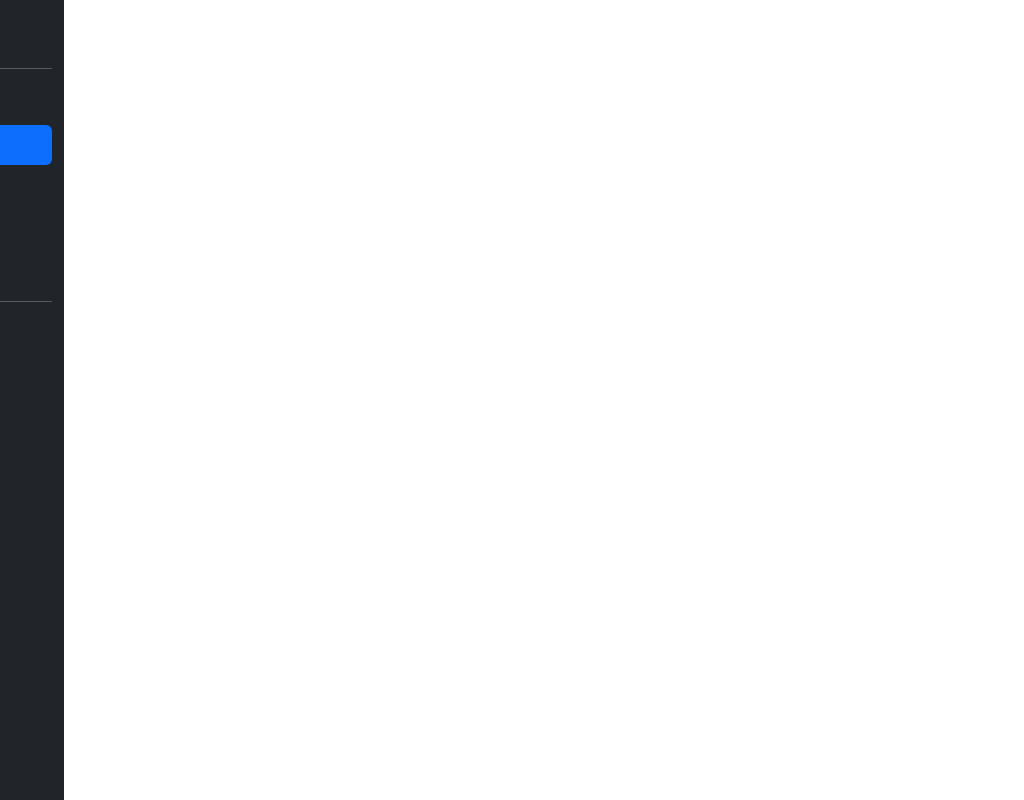
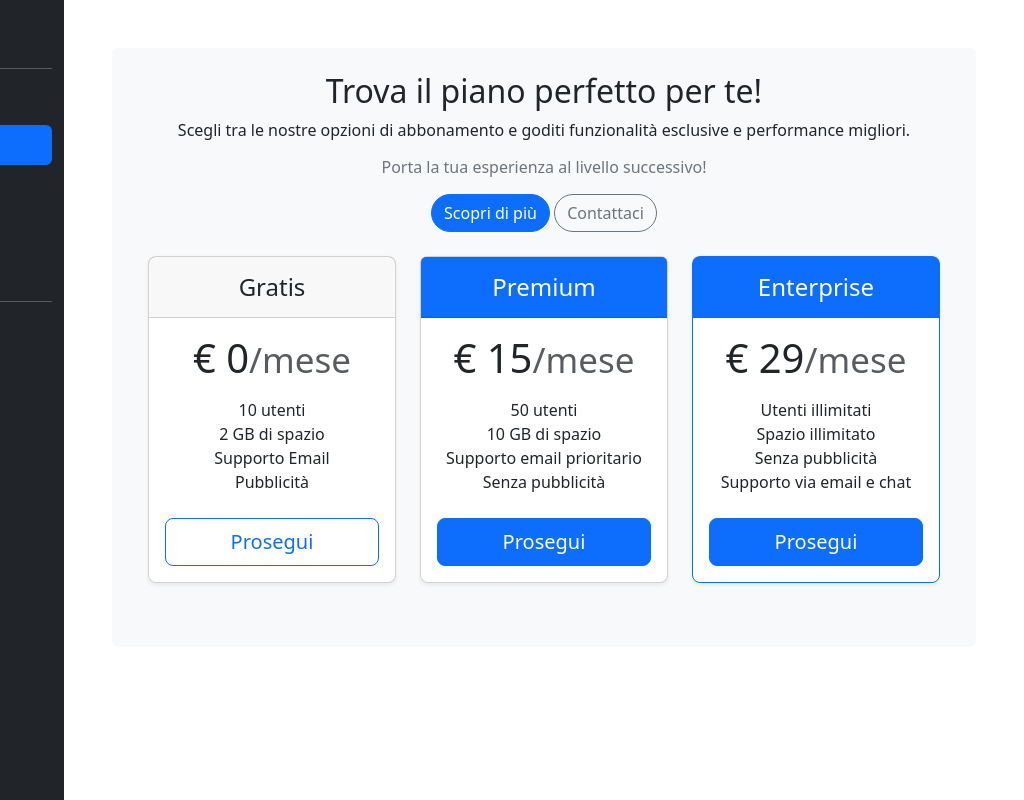
Before and after one commit to LucaElisio/html-css-bootstrap-dashboard, a plain HTML site: page plans.html in a window 1280 px wide. Shown: the full height of the page, 256-1280 px from the left. Drawn offline with nearby package versions, Linux system fonts and the light colour scheme.

Commit message:
feat: plans responsive structure and details

```diff
--- a/plans.html
+++ b/plans.html
@@ -49,7 +49,7 @@
 
     <!-- Contenitore Centrale -->
     <div class="container-fluid">
-        <div class="row vh-100 ">
+        <div class="row">
 
             <!-- Sidebar -->
             <div class="col-md-4 col-lg-3 d-md-flex flex-column flex-shrink-0 text-bg-dark collapse vh-100"
@@ -108,11 +108,104 @@
                     </ul>
                 </div>
             </div>
+
+
+            <!-- Main -->
+            <main class="col-md-8 col-lg-9 px-lg-5 vh-100 overflow-y-scroll">
+                <div class="bg-body-tertiary mt-5 p-4 rounded-2">
+
+                    <!-- Title & Desc -->
+                    <div class="text-center">
+                        <h2>Trova il piano perfetto per te!</h2>
+                        <p>Scegli tra le nostre opzioni di abbonamento e goditi funzionalità esclusive e performance
+                            migliori.</p>
+                        <h6 class="text-secondary">Porta la tua esperienza al livello successivo!</h6>
+                    </div>
+
+                    <!-- Button -->
+                    <div class="text-center mt-3">
+                        <button type="button" class="btn btn-primary rounded-5">Scopri di più</button>
+                        <button type="button" class="btn btn-outline-secondary rounded-5">Contattaci</button>
+                    </div>
+
+                    <!-- Cards -->
+                    <div class="container-fluid mt-4">
+
+                        <div class="row row-cols-1 row-cols-md-3 mb-3 text-center">
+
+                            <!-- Card Gratis -->
+                            <div class="col">
+                                <div class="card mb-4 rounded-3 shadow-sm">
+                                    <div class="card-header py-3">
+                                        <h4 class="my-0 fw-normal">Gratis</h4>
+                                    </div>
+                                    <div class="card-body">
+                                        <h1 class="card-title pricing-card-title">€ 0<small
+                                                class="text-body-secondary fw-light">/mese</small></h1>
+                                        <ul class="list-unstyled mt-3 mb-4">
+                                            <li>10 utenti</li>
+                                            <li>2 GB di spazio</li>
+                                            <li>Supporto Email</li>
+                                            <li>Pubblicità</li>
+                                        </ul>
+                                        <button type="button" class="w-100 btn btn-lg btn-outline-primary">Prosegui</button>
+                                    </div>
+                                </div>
+                            </div>
+
+                            <!-- Card PREMIUM -->
+                            <div class="col">
+                                <div class="card mb-4 rounded-3 shadow-sm">
+                                    <div class="card-header py-3 text-bg-primary">
+                                        <h4 class="my-0 fw-normal">Premium</h4>
+                                    </div>
+                                    <div class="card-body">
+                                        <h1 class="card-title pricing-card-title">€ 15<small
+                                                class="text-body-secondary fw-light">/mese</small></h1>
+                                        <ul class="list-unstyled mt-3 mb-4">
+                                            <li>50 utenti</li>
+                                            <li>10 GB di spazio</li>
+                                            <li>Supporto email prioritario</li>
+                                            <li>Senza pubblicità</li>
+                                        </ul>
+                                        <button type="button" class="w-100 btn btn-lg btn-primary">Prosegui</button>
+                                    </div>
+                                </div>
+                            </div>
+
+                            <!-- Card ENTERPRISE -->
+                            <div class="col">
+                                <div class="card mb-4 rounded-3 shadow-sm border-primary">
+                                    <div class="card-header py-3 text-bg-primary border-primary">
+                                        <h4 class="my-0 fw-normal">Enterprise</h4>
+                                    </div>
+                                    <div class="card-body">
+                                        <h1 class="card-title pricing-card-title">€ 29<small
+                                                class="text-body-secondary fw-light">/mese</small></h1>
+                                        <ul class="list-unstyled mt-3 mb-4">
+                                            <li>Utenti illimitati</li>
+                                            <li>Spazio illimitato</li>
+                                            <li>Senza pubblicità</li>
+                                            <li>Supporto via email e chat</li>
+                                        </ul>
+                                        <button type="button" class="w-100 btn btn-lg btn-primary">Prosegui</button>
+                                    </div>
+                                </div>
+                            </div>
+                        </div>
+                    </div>
+
+
+
+                </div>
+
+            </main>
+            <!-- /Main -->
+
         </div>
     </div>
 
-    <!-- Main -->
-    <!-- /Main -->
+
 
 </body>
 
```
